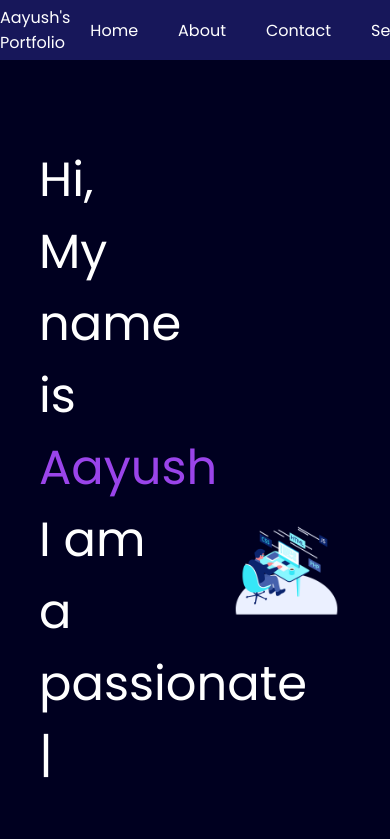
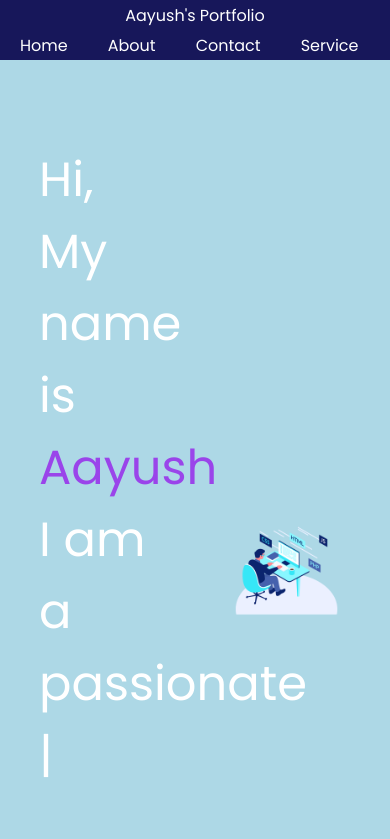
Before and after one commit to mister-aayush/Portfolio, a plain HTML site: page index.html in a window 390 px wide. Shown: the top 839 px of the page. Drawn offline with nearby package versions, Linux system fonts and the light colour scheme.

Commit message:
media query added

```diff
--- a/style.css
+++ b/style.css
@@ -196,3 +196,25 @@ footer .footer-rights {
     color: gray;
     font-size: 1.2rem;
 }
+
+@media only screen and (max-width: 600px) {
+    body {
+      background-color: lightblue;
+    }
+    nav {
+        display: flex;
+        justify-content: space-around;
+        background-color: rgb(23, 23, 90);
+        height: 60px;
+        align-items: center;
+        width: 100%;
+        position: fixed;
+        top: 0;
+        flex-wrap: wrap;
+    }
+    .firstSection{
+        display: flex;
+        direction: column;
+    }
+
+  }
```
